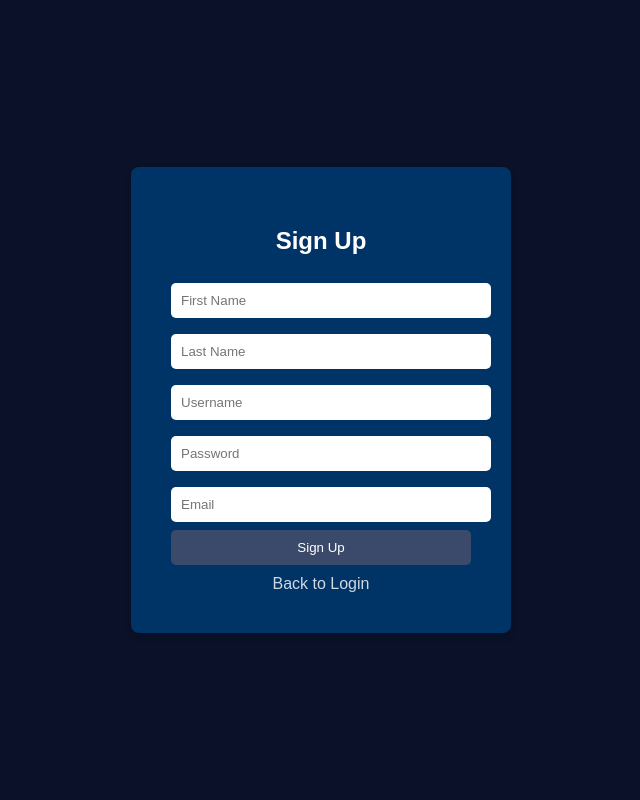
After one commit to LemoneyShark/project_db, a FastAPI app: template templates/signup.html in a window 1280 px wide. The commit adds this page. Shown: the whole page, without its empty margins (319-959 px from the left). Run offline with FastAPI, Linux system fonts and the light colour scheme; the template is opened without the code that fills it, so the values that code supplies are empty.

Commit message:
not work sign in

```diff
--- a/main.py
+++ b/main.py
@@ -1,4 +1,4 @@
-from fastapi import FastAPI,Depends, HTTPException, Request
+from fastapi import FastAPI,Depends, Form, HTTPException, Request
 from fastapi.responses import FileResponse, HTMLResponse, JSONResponse, RedirectResponse
 from fastapi.staticfiles import StaticFiles
 from fastapi.templating import Jinja2Templates
@@ -65,6 +65,12 @@ def serve_index(request: Request):
 
     return templates.TemplateResponse("dashboard.html", {"request": request, "totals": totals})
 
+
+@app.get("/signup")
+async def signup(request: Request):
+    return templates.TemplateResponse("signup.html", {"request": request})
+
+
 # API สำหรับดึงข้อมูลบริษัท
 @app.get("/companies")
 async def get_companies(db: Session = Depends(get_db)):
--- a/static/styles_dash.css
+++ b/static/styles_dash.css
@@ -102,7 +102,7 @@ tr:hover {
     margin: 0 5px;
     padding: 8px 12px;
     border: 1px solid #3C4F76;
-    background-color: #3C4F76; /* เทาสเลท */
+    background-color: #aaaa1b; /* เทาสเลท */
     cursor: pointer;
     border-radius: 4px;
 }
--- a/templates/dashboard.html
+++ b/templates/dashboard.html
@@ -24,17 +24,17 @@
         {% for total in totals %}
         <div class="cards">
             <div class="card" >
-                <svg xmlns="http://www.w3.org/2000/svg" height="35px" viewBox="0 -960 960 960" width="35px" fill="#EC8305"><path d="M120-120v-560h160v-160h400v320h160v400H520v-160h-80v160H120Zm80-80h80v-80h-80v80Zm0-160h80v-80h-80v80Zm0-160h80v-80h-80v80Zm160 160h80v-80h-80v80Zm0-160h80v-80h-80v80Zm0-160h80v-80h-80v80Zm160 320h80v-80h-80v80Zm0-160h80v-80h-80v80Zm0-160h80v-80h-80v80Zm160 480h80v-80h-80v80Zm0-160h80v-80h-80v80Z"/></svg>
+                <svg xmlns="http://www.w3.org/2000/svg" height="35px" viewBox="0 -960 960 960" width="35px" fill="#ffff19"><path d="M120-120v-560h160v-160h400v320h160v400H520v-160h-80v160H120Zm80-80h80v-80h-80v80Zm0-160h80v-80h-80v80Zm0-160h80v-80h-80v80Zm160 160h80v-80h-80v80Zm0-160h80v-80h-80v80Zm0-160h80v-80h-80v80Zm160 320h80v-80h-80v80Zm0-160h80v-80h-80v80Zm0-160h80v-80h-80v80Zm160 480h80v-80h-80v80Zm0-160h80v-80h-80v80Z"/></svg>
                 <h3>Total Companies</h3>
                 <h2>{{total.com}}</h2>
             </div>
             <div class="card">
-                <svg xmlns="http://www.w3.org/2000/svg" height="35px" viewBox="0 -960 960 960" width="35px" fill="#EC8305"><path d="M40-160v-112q0-34 17.5-62.5T104-378q62-31 126-46.5T360-440q66 0 130 15.5T616-378q29 15 46.5 43.5T680-272v112H40Zm720 0v-120q0-44-24.5-84.5T666-434q51 6 96 20.5t84 35.5q36 20 55 44.5t19 53.5v120H760ZM360-480q-66 0-113-47t-47-113q0-66 47-113t113-47q66 0 113 47t47 113q0 66-47 113t-113 47Zm400-160q0 66-47 113t-113 47q-11 0-28-2.5t-28-5.5q27-32 41.5-71t14.5-81q0-42-14.5-81T544-792q14-5 28-6.5t28-1.5q66 0 113 47t47 113ZM120-240h480v-32q0-11-5.5-20T580-306q-54-27-109-40.5T360-360q-56 0-111 13.5T140-306q-9 5-14.5 14t-5.5 20v32Zm240-320q33 0 56.5-23.5T440-640q0-33-23.5-56.5T360-720q-33 0-56.5 23.5T280-640q0 33 23.5 56.5T360-560Zm0 320Zm0-400Z"/></svg>
+                <svg xmlns="http://www.w3.org/2000/svg" height="35px" viewBox="0 -960 960 960" width="35px" fill="#ffff19"><path d="M40-160v-112q0-34 17.5-62.5T104-378q62-31 126-46.5T360-440q66 0 130 15.5T616-378q29 15 46.5 43.5T680-272v112H40Zm720 0v-120q0-44-24.5-84.5T666-434q51 6 96 20.5t84 35.5q36 20 55 44.5t19 53.5v120H760ZM360-480q-66 0-113-47t-47-113q0-66 47-113t113-47q66 0 113 47t47 113q0 66-47 113t-113 47Zm400-160q0 66-47 113t-113 47q-11 0-28-2.5t-28-5.5q27-32 41.5-71t14.5-81q0-42-14.5-81T544-792q14-5 28-6.5t28-1.5q66 0 113 47t47 113ZM120-240h480v-32q0-11-5.5-20T580-306q-54-27-109-40.5T360-360q-56 0-111 13.5T140-306q-9 5-14.5 14t-5.5 20v32Zm240-320q33 0 56.5-23.5T440-640q0-33-23.5-56.5T360-720q-33 0-56.5 23.5T280-640q0 33 23.5 56.5T360-560Zm0 320Zm0-400Z"/></svg>
                 <h3>Total Empolyees</h3>
                 <h2>{{total.emp}}</h2>
             </div>
             <div class="card">
-                <svg xmlns="http://www.w3.org/2000/svg" height="35px" viewBox="0 -960 960 960" width="35px" fill="#EC8305"><path d="M120-560v-240h80v94q51-64 124.5-99T480-840q150 0 255 105t105 255h-80q0-117-81.5-198.5T480-760q-69 0-129 32t-101 88h110v80H120Zm2 120h82q12 93 76.5 157.5T435-204l48 84q-138 0-242-91.5T122-440Zm412 70-94-94v-216h80v184l56 56-42 70ZM719 0l-12-60q-12-5-22.5-10.5T663-84l-58 18-40-68 46-40q-2-13-2-26t2-26l-46-40 40-68 58 18q11-8 21.5-13.5T707-340l12-60h80l12 60q12 5 23 11.5t21 14.5l58-20 40 70-46 40q2 13 2 25t-2 25l46 40-40 68-58-18q-11 8-21.5 13.5T811-60L799 0h-80Zm40-120q33 0 56.5-23.5T839-200q0-33-23.5-56.5T759-280q-33 0-56.5 23.5T679-200q0 33 23.5 56.5T759-120Z"/></svg>
+                <svg xmlns="http://www.w3.org/2000/svg" height="35px" viewBox="0 -960 960 960" width="35px" fill="#ffff19"><path d="M120-560v-240h80v94q51-64 124.5-99T480-840q150 0 255 105t105 255h-80q0-117-81.5-198.5T480-760q-69 0-129 32t-101 88h110v80H120Zm2 120h82q12 93 76.5 157.5T435-204l48 84q-138 0-242-91.5T122-440Zm412 70-94-94v-216h80v184l56 56-42 70ZM719 0l-12-60q-12-5-22.5-10.5T663-84l-58 18-40-68 46-40q-2-13-2-26t2-26l-46-40 40-68 58 18q11-8 21.5-13.5T707-340l12-60h80l12 60q12 5 23 11.5t21 14.5l58-20 40 70-46 40q2 13 2 25t-2 25l46 40-40 68-58-18q-11 8-21.5 13.5T811-60L799 0h-80Zm40-120q33 0 56.5-23.5T839-200q0-33-23.5-56.5T759-280q-33 0-56.5 23.5T679-200q0 33 23.5 56.5T759-120Z"/></svg>
                 <h3>Total Changes</h3>
                 <h2>{{total.changes}}</h2>
             </div>
--- a/templates/login.html
+++ b/templates/login.html
@@ -21,6 +21,9 @@
             <label for="password">Password:</label>
             <input type="password" id="password" name="password" required placeholder="Password" style="font-family: Quicksand;"><br><br>
             <button type="submit" style="font-family: Quicksand;">Login</button>
+            <div class="signup-link">
+                <p>Don't have an account? <a href="/signup">Sign Up</a></p>
+            </div>
         </form>
     </div>
 
--- /dev/null
+++ b/templates/signup.html
@@ -0,0 +1,85 @@
+<!-- signup.html -->
+<!DOCTYPE html>
+<html lang="en">
+<head>
+    <meta charset="UTF-8">
+    <meta name="viewport" content="width=device-width, initial-scale=1.0">
+    <title>Sign Up</title>
+    <style>
+        body {
+            font-family: Quicksand, sans-serif;
+    background-color: #0A1128;
+    margin: 0;
+    display: flex;
+    justify-content: center;
+    align-items: center;
+    height: 100vh;
+    color: #FFF;
+        }
+
+        .signup-container {
+            font-family: Quicksand, sans-serif;
+    background-color: #003366;
+    padding: 40px;
+    border-radius: 8px;
+    box-shadow: 0 4px 8px rgba(0, 0, 0, 0.1);
+    width: 300px;
+    text-align: center;
+        }
+
+        .signup-container h2 {
+            text-align: center;
+            color: white;
+            margin-bottom: 20px;
+        }
+
+        input {
+            width: 100%;
+            padding: 10px;
+            margin: 8px 0;
+            border: none;
+            border-radius: 5px;
+        }
+
+        .signup-btn {
+            width: 100%;
+            background-color: #3b4a6b;
+            color: white;
+            border: none;
+            padding: 10px;
+            border-radius: 5px;
+            cursor: pointer;
+        }
+
+        .signup-btn:hover {
+            background-color: #4f6281;
+        }
+
+        .back-to-login {
+            text-align: center;
+            margin-top: 10px;
+        }
+
+        .back-to-login a {
+            color: #cfd8e3;
+            text-decoration: none;
+        }
+    </style>
+</head>
+<body>
+    <div class="signup-container">
+        <h2>Sign Up</h2>
+        <form action="/register" method="post">
+            <input type="text" name="firstName" placeholder="First Name" required>
+            <input type="text" name="lastName" placeholder="Last Name" required>
+            <input type="text" name="username" placeholder="Username" required>
+            <input type="password" name="password" placeholder="Password" required>
+            <input type="email" name="email" placeholder="Email" required>
+            <button type="submit" class="signup-btn">Sign Up</button>
+        </form>
+        <div class="back-to-login">
+            <a href="/">Back to Login</a>
+        </div>
+    </div>
+</body>
+</html>
```
Also changed, not shown: db.py (line endings or trailing spaces).
